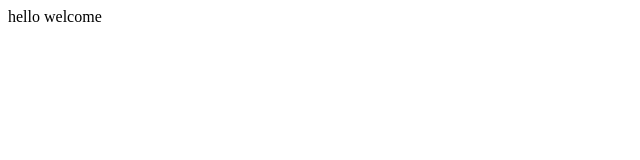
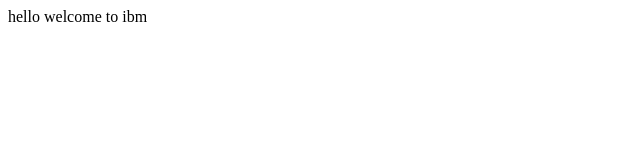
Before and after one commit to abbas23md/web1, a plain HTML site: page index.html in a window 1280 px wide. Shown: the full height of the page, 0-640 px from the left. Drawn offline with Linux system fonts and the light colour scheme.

Commit message:
second commit

```diff
--- a/index.html
+++ b/index.html
@@ -2,6 +2,6 @@
 <head>
 </head>
 <body>
-hello welcome
+hello welcome to ibm
 </body>
 </html>
```
